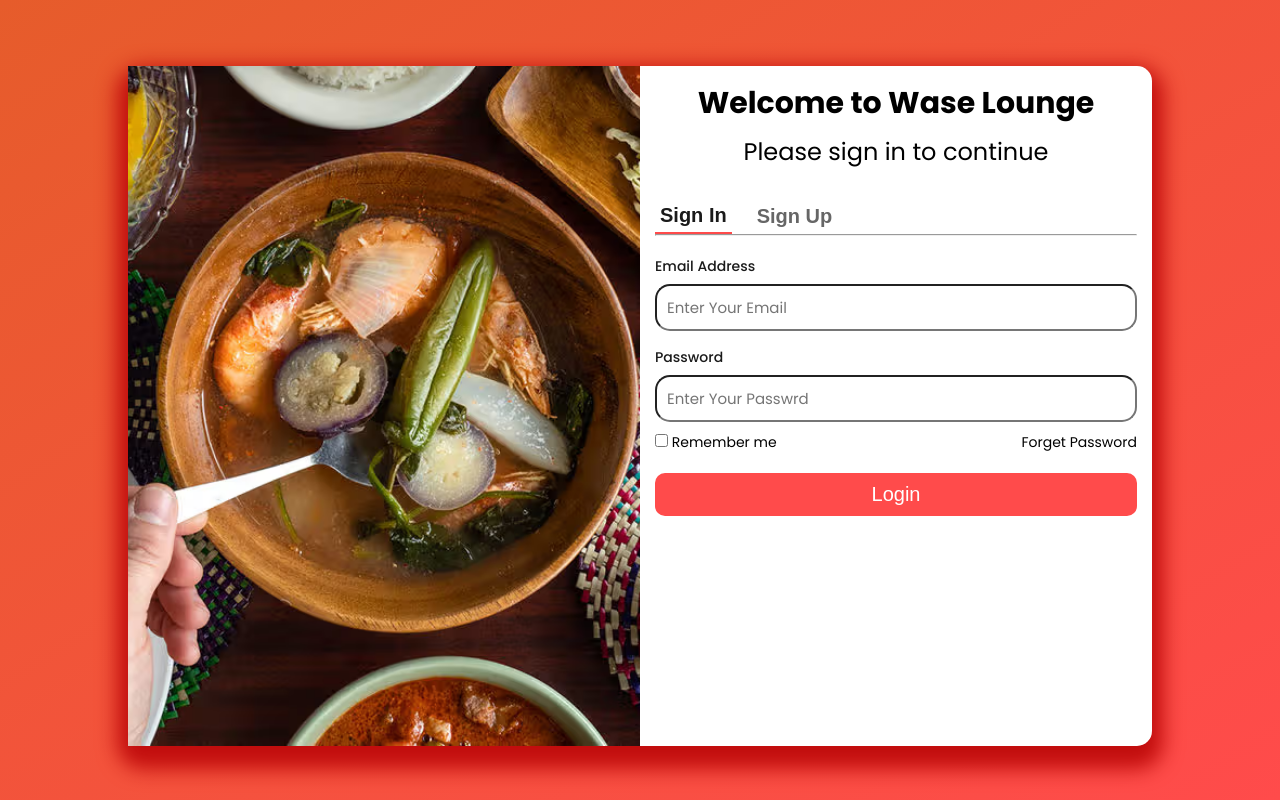
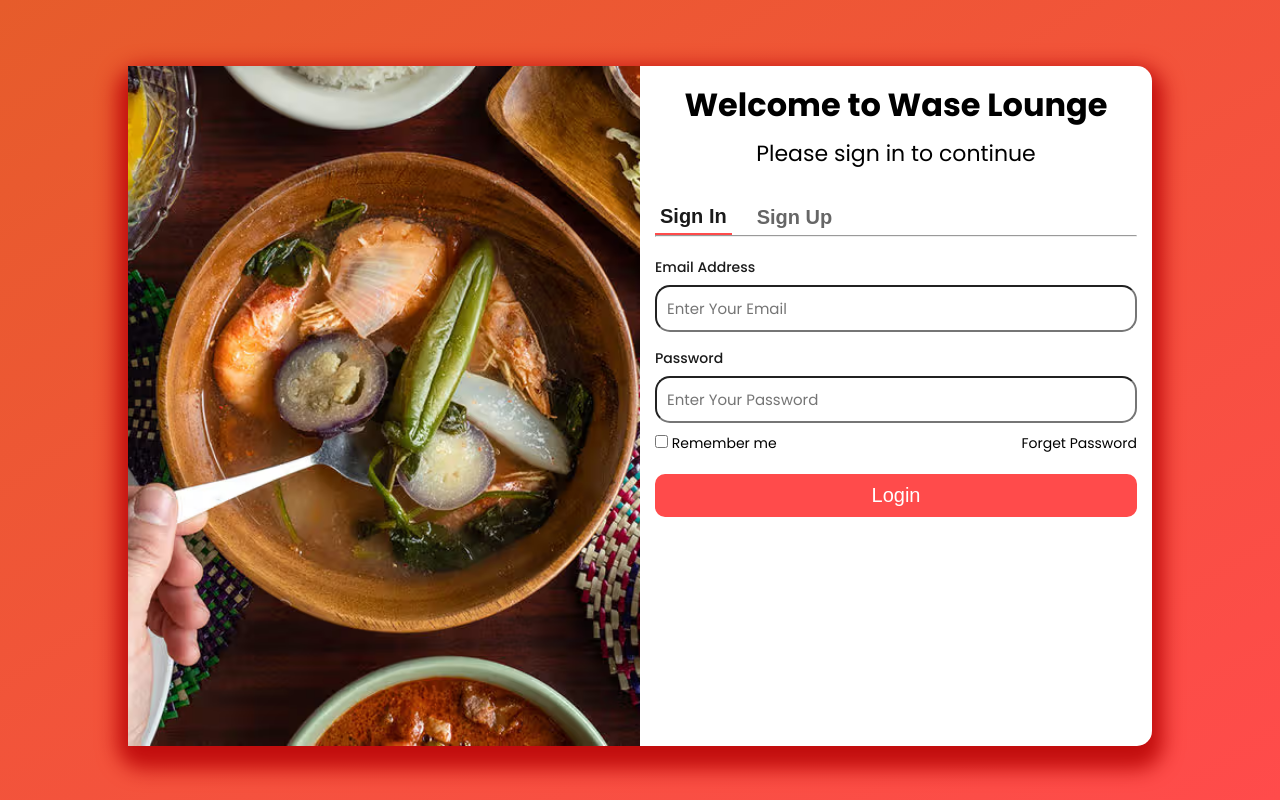
Before and after one commit to RogersChangeMaker/Restaurant-App, a website with bundled scripts: page index.html in a window 1280 px wide. Built offline with nearby package versions, Linux system fonts and the light colour scheme.

Commit message:
Updated the styling and some texts

```diff
--- a/src/scss/layout/_auth-form.scss
+++ b/src/scss/layout/_auth-form.scss
@@ -17,11 +17,11 @@
     padding: 1.5rem;
 
     h1 {
-      font-size: 3rem;
+      font-size: 3.2rem;
       text-align: center;
     }
     & > p {
-      font-size: 2.4rem;
+      font-size: 2.2rem;
       margin-top: 0.8rem;
       text-align: center;
     }
--- a/src/view/_auth.js
+++ b/src/view/_auth.js
@@ -33,7 +33,7 @@
                 <label for="password">Password</label>
                 <input
                   type="password"
-                  placeholder="Enter Your Passwrd"
+                  placeholder="Enter Your Password"
                   id="password"
                 />
               </div>
@@ -41,7 +41,7 @@
                 <label for="confirm_password">Confirm Password</label>
                 <input
                   type="password"
-                  placeholder="Confirm Your Passwrd"
+                  placeholder="Confirm Your Password"
                   id="confirm_password"
                 />
               </div>
```
Also changed, not shown: style.css.
